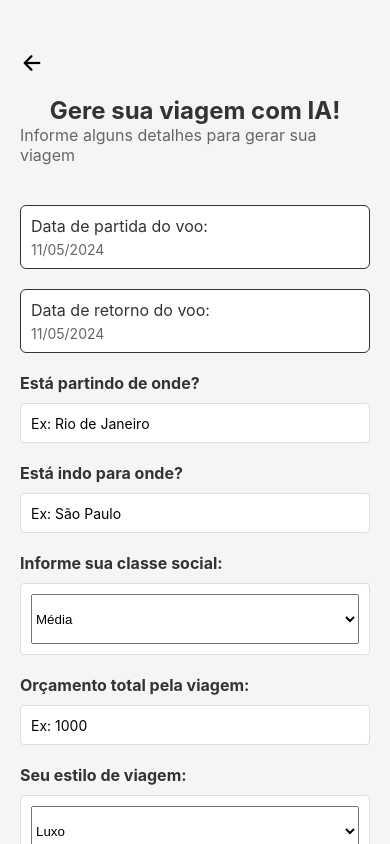
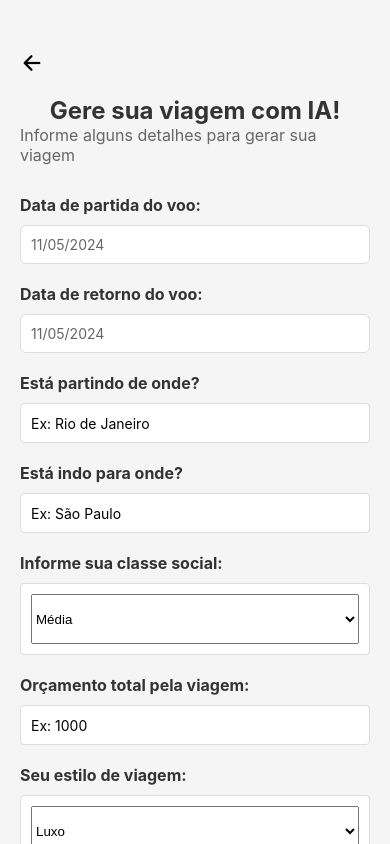
Before and after one commit to pedrogiampietro/ready-app, a React Native app: screen /GenerateTravelWithIAPage in a window 390 px wide. Built offline with nearby package versions, Linux system fonts and the light colour scheme.

Commit message:
ajusts view chat generate IA

```diff
--- a/src/views/GenerateTravelWithIAPage.tsx
+++ b/src/views/GenerateTravelWithIAPage.tsx
@@ -171,26 +171,29 @@ export const GenerateTravelWithIAPage = () => {
         </Text>
       </View>
       <View style={styles.inputContainer}>
+        <Text style={styles.label}>Data de partida do voo:</Text>
         <TouchableOpacity
           style={styles.inputTouchable}
           onPress={() => handleOpenDatePicker("departure")}
         >
-          <Text style={styles.inputLabel}>Data de partida do voo:</Text>
           <Text style={styles.inputText}>
             {format(flightDepartureDate, "dd/MM/yyyy")}
           </Text>
         </TouchableOpacity>
+      </View>
+      <View style={styles.inputContainer}>
+        <Text style={styles.label}>Data de retorno do voo:</Text>
         <TouchableOpacity
           style={styles.inputTouchable}
           onPress={() => handleOpenDatePicker("return")}
         >
-          <Text style={styles.inputLabel}>Data de retorno do voo:</Text>
           <Text style={styles.inputText}>
             {format(flightReturnDate, "dd/MM/yyyy")}
           </Text>
         </TouchableOpacity>
       </View>
-      <View>
+
+      <View style={{ marginTop: 10 }}>
         <Text style={styles.label}>Está partindo de onde?</Text>
         <TextInput
           style={styles.input}
@@ -429,10 +432,9 @@ const styles = StyleSheet.create({
   },
   inputTouchable: {
     borderWidth: 1,
-    borderColor: "#333",
+    borderColor: "#ddd",
     backgroundColor: "#FFF",
     padding: 10,
-    marginVertical: 10,
     borderRadius: 6,
   },
   inputLabel: {
```
